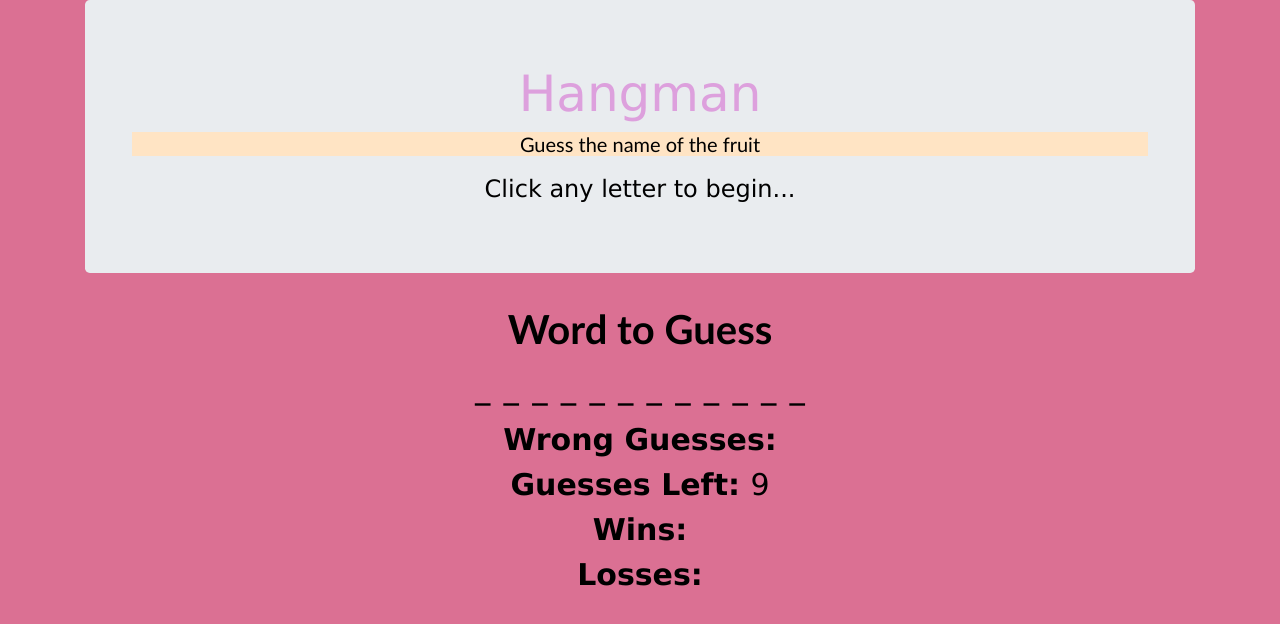
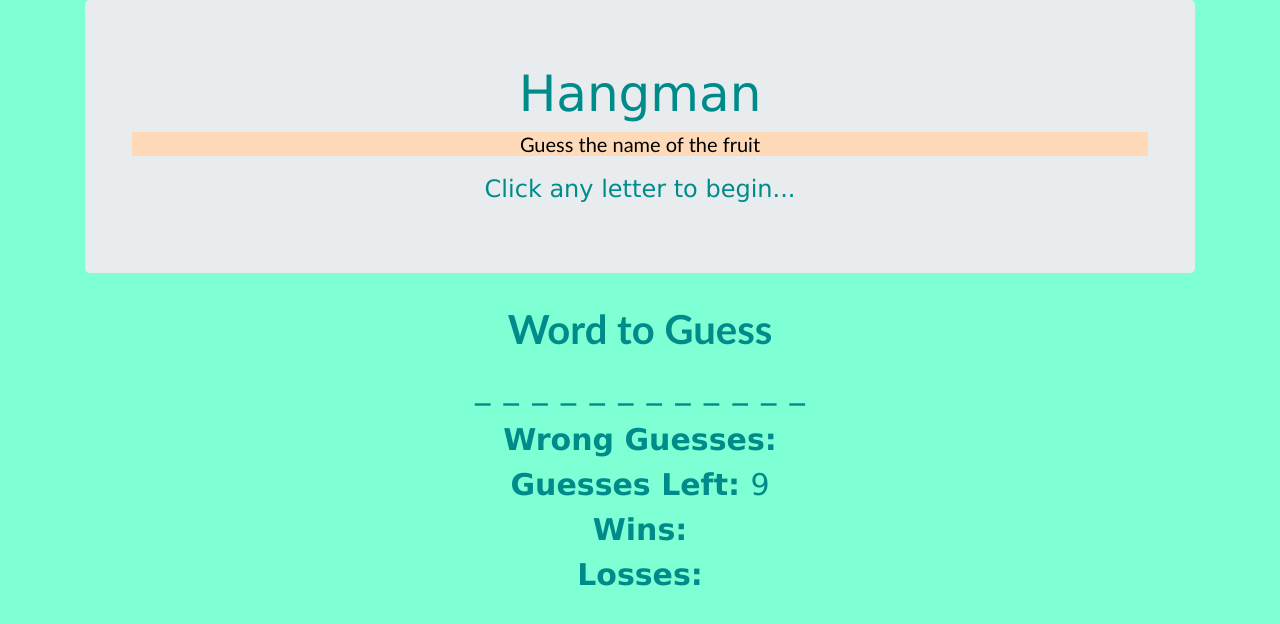
Before and after one commit to noa0108/hangmanNN, a plain HTML site: page index.html in a window 1280 px wide. Drawn offline with nearby package versions, Linux system fonts and the light colour scheme.

Commit message:
finally done with the website

```diff
--- a/main.css
+++ b/main.css
@@ -1,10 +1,10 @@
 body
 {
     text-align: center;
-    color: black;
+    color: darkcyan;
     font-family: Verdana, Geneva, Tahoma, sans-serif;
     font-size: 30px;
-    background-color: palevioletred;
+    background-color: aquamarine;
     background-size: 200px 100px;
 
 }
@@ -12,7 +12,7 @@ body
 h1
 {
     font-size: 50px;
-    color: plum;
+    color: darkcyan;
 }
 
 h2
@@ -20,7 +20,7 @@ h2
     font-size: 20px;
     font-family: 'Gill Sans', 'Gill Sans MT', 'Calibri', 'Trebuchet MS', sans-serif;
     color: black;
-    background-color: bisque;
+    background-color: peachpuff;
 }
 
 h3
```
